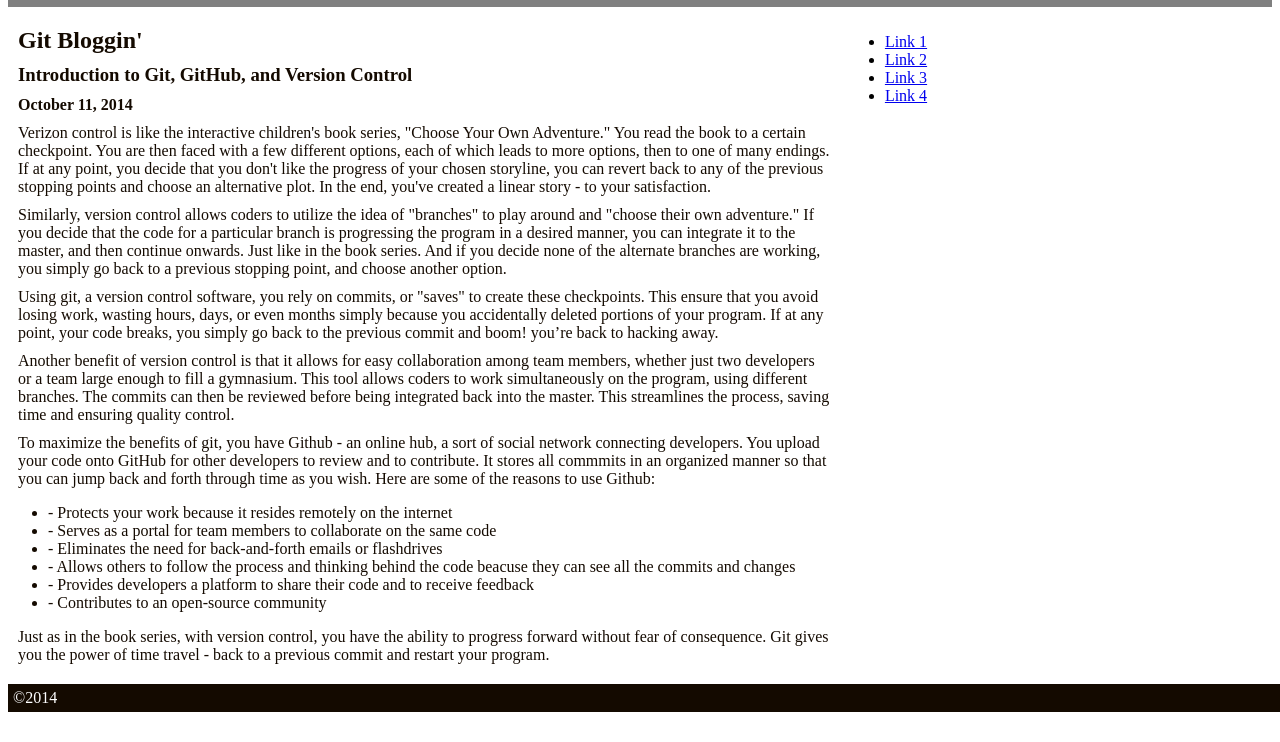
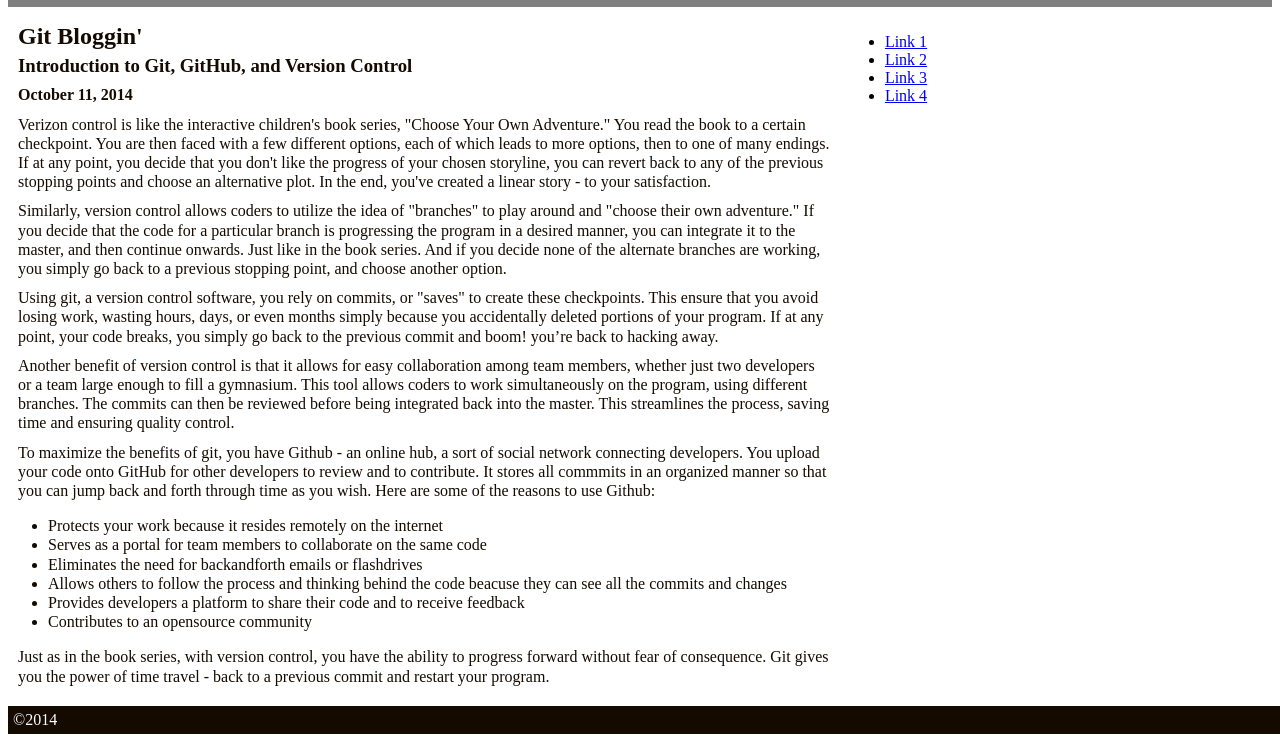
Before and after one commit to mikeychang2/mikeychang2.github.io, a plain HTML site: page blog/t1-git-blog.html in a window 1280 px wide. Shown: the part 154-896 px from the top of the page. Before the commit the page ends 874 px from the top, so only its background shows below. Drawn offline with Linux system fonts and the light colour scheme.

Commit message:
update blog

```diff
--- a/blog/blog-template.css
+++ b/blog/blog-template.css
@@ -53,6 +53,7 @@ h1{
   padding:10px 0px;
   color:#140A00;
   font-family:Serif;
+  line-height: 120%
 }
 
 #main h2{
--- a/blog/t1-git-blog.html
+++ b/blog/t1-git-blog.html
@@ -34,12 +34,12 @@
         <p>To maximize the benefits of git, you have Github - an online hub, a sort of social network connecting developers. You upload your code onto GitHub for other developers to review and to contribute. It stores all commmits in an organized manner so that you can jump back and forth through time as you wish. Here are some of the reasons to use Github:</p>
 
           <ul>
-            <li>- Protects your work because it resides remotely on the internet</li>
-            <li>- Serves as a portal for team members to collaborate on the same code</li>
-            <li>- Eliminates the need for back-and-forth emails or flashdrives</li>
-            <li>- Allows others to follow the process and thinking behind the code beacuse they can see all the commits and changes</li>
-            <li>- Provides developers a platform to share their code and to receive feedback</li>
-            <li>- Contributes to an open-source community</li>
+            <li> Protects your work because it resides remotely on the internet</li>
+            <li> Serves as a portal for team members to collaborate on the same code</li>
+            <li> Eliminates the need for backandforth emails or flashdrives</li>
+            <li> Allows others to follow the process and thinking behind the code beacuse they can see all the commits and changes</li>
+            <li> Provides developers a platform to share their code and to receive feedback</li>
+            <li> Contributes to an opensource community</li>
           </ul>
 
         <p>Just as in the book series, with version control, you have the ability to progress forward without fear of consequence. Git gives you the power of time travel -  back to a previous commit and restart your program.</p>
```
